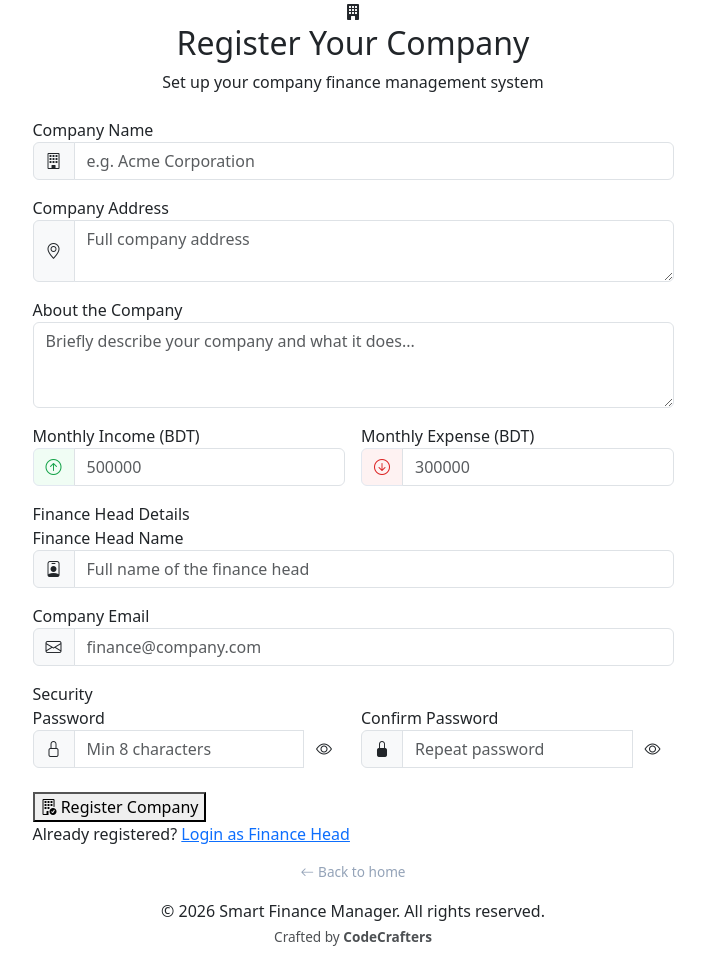
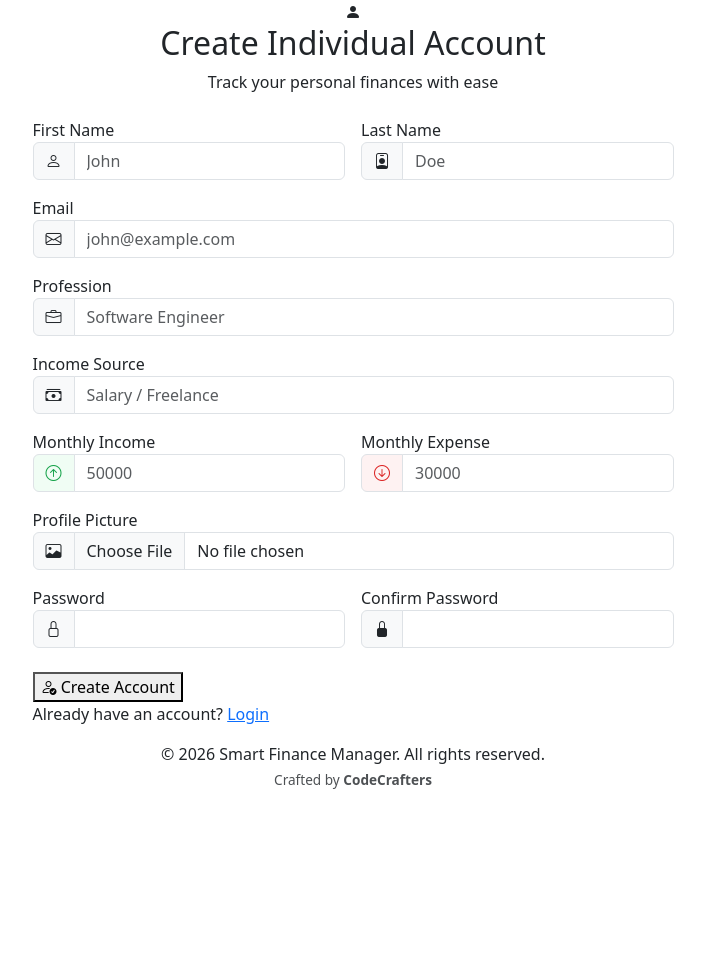
Before and after one commit to rakiburraj/smart_finanace_manager, a Django app: template templates/accounts/individual_register.html in a window 1280 px wide. Shown: the part 56-1019 px from the top of the page, without its empty margins (287-992 px from the left). After the commit the page ends 845 px from the top, so only its background shows below. Run offline with Django 5.2, Linux system fonts and the light colour scheme; the template is opened without the code that fills it, so the values that code supplies are empty.

Commit message:
Update individual_register.html

```diff
--- a/templates/accounts/individual_register.html
+++ b/templates/accounts/individual_register.html
@@ -2,6 +2,7 @@
 {% load static %}
 
 {% block content %}
+
 <section class="auth-section">
   <div class="container">
     <div class="row justify-content-center">
@@ -9,9 +10,11 @@
 
 
         <div class="text-center mb-4">
-          <div class="auth-icon green"><i class="bi bi-building-fill"></i></div>
-          <h2 class="auth-title">Register Your Company</h2>
-          <p class="auth-subtitle">Set up your company finance management system</p>
+          <div class="auth-icon blue">
+            <i class="bi bi-person-fill"></i>
+          </div>
+          <h2 class="auth-title">Create Individual Account</h2>
+          <p class="auth-subtitle">Track your personal finances with ease</p>
         </div>
 
 
@@ -20,134 +23,154 @@
             {% csrf_token %}
 
 
-            <div class="mb-3">
-              <label class="auth-label">Company Name</label>
-              <div class="input-group">
-                <span class="input-group-text auth-input-icon"><i class="bi bi-building"></i></span>
-                <input type="text" name="company_name" class="form-control" placeholder="e.g. Acme Corporation" required>
+            <div class="row g-3 mb-3">
+              <div class="col-md-6">
+                <label class="auth-label">First Name</label>
+                <div class="input-group">
+                  <span class="input-group-text auth-input-icon">
+                    <i class="bi bi-person"></i>
+                  </span>
+                  <input type="text" name="first_name" class="form-control" placeholder="John" required>
+                </div>
+              </div>
+
+              <div class="col-md-6">
+                <label class="auth-label">Last Name</label>
+                <div class="input-group">
+                  <span class="input-group-text auth-input-icon">
+                    <i class="bi bi-person-badge"></i>
+                  </span>
+                  <input type="text" name="last_name" class="form-control" placeholder="Doe" required>
+                </div>
               </div>
             </div>
 
 
             <div class="mb-3">
-              <label class="auth-label">Company Address</label>
+              <label class="auth-label">Email</label>
               <div class="input-group">
-                <span class="input-group-text auth-input-icon"><i class="bi bi-geo-alt"></i></span>
-                <textarea name="company_address" class="form-control" rows="2" placeholder="Full company address" required></textarea>
+                <span class="input-group-text auth-input-icon">
+                  <i class="bi bi-envelope"></i>
+                </span>
+                <input type="email" name="email" class="form-control" placeholder="john@example.com" required>
               </div>
             </div>
 
 
             <div class="mb-3">
-              <label class="auth-label">About the Company</label>
-              <textarea name="company_description" class="form-control" rows="3" placeholder="Briefly describe your company and what it does..." required></textarea>
+              <label class="auth-label">Profession</label>
+              <div class="input-group">
+                <span class="input-group-text auth-input-icon">
+                  <i class="bi bi-briefcase"></i>
+                </span>
+                <input type="text" name="profession" class="form-control" placeholder="Software Engineer">
+              </div>
+            </div>
+
+
+            <div class="mb-3">
+              <label class="auth-label">Income Source</label>
+              <div class="input-group">
+                <span class="input-group-text auth-input-icon">
+                  <i class="bi bi-cash-stack"></i>
+                </span>
+                <input type="text" name="income_source" class="form-control" placeholder="Salary / Freelance">
+              </div>
             </div>
 
 
             <div class="row g-3 mb-3">
               <div class="col-md-6">
-                <label class="auth-label">Monthly Income (BDT)</label>
+                <label class="auth-label">Monthly Income</label>
                 <div class="input-group">
-                  <span class="input-group-text" style="background:#f0fdf4;border-color:#e2e8f0;color:#16a34a;"><i class="bi bi-arrow-up-circle"></i></span>
-                  <input type="number" name="monthly_income" class="form-control" placeholder="500000" step="0.01" required>
+                  <span class="input-group-text" style="background:#f0fdf4;color:#16a34a;">
+                    <i class="bi bi-arrow-up-circle"></i>
+                  </span>
+                  <input type="number" name="monthly_income" class="form-control" placeholder="50000">
                 </div>
               </div>
+
               <div class="col-md-6">
-                <label class="auth-label">Monthly Expense (BDT)</label>
+                <label class="auth-label">Monthly Expense</label>
                 <div class="input-group">
-                  <span class="input-group-text" style="background:#fef2f2;border-color:#e2e8f0;color:#dc2626;"><i class="bi bi-arrow-down-circle"></i></span>
-                  <input type="number" name="monthly_expense" class="form-control" placeholder="300000" step="0.01" required>
+                  <span class="input-group-text" style="background:#fef2f2;color:#dc2626;">
+                    <i class="bi bi-arrow-down-circle"></i>
+                  </span>
+                  <input type="number" name="monthly_expense" class="form-control" placeholder="30000">
                 </div>
               </div>
             </div>
 
 
-            <div class="auth-divider"><span>Finance Head Details</span></div>
+            <div class="mb-3">
+              <label class="auth-label">Profile Picture</label>
+              <div class="input-group">
+                <span class="input-group-text auth-input-icon">
+                  <i class="bi bi-image"></i>
+                </span>
+                <input type="file" name="profile_pic" class="form-control" onchange="previewPic(this)">
+              </div>
 
-
-            <div class="mb-3">
-              <label class="auth-label">Finance Head Name</label>
-              <div class="input-group">
-                <span class="input-group-text auth-input-icon"><i class="bi bi-person-badge"></i></span>
-                <input type="text" name="first_name" class="form-control" placeholder="Full name of the finance head" required>
-              </div>
+              <img id="preview" class="mt-2" style="width:70px;height:70px;border-radius:50%;object-fit:cover;display:none;border:2px solid #e2e8f0;">
             </div>
 
-
-            <div class="mb-3">
-              <label class="auth-label">Company Email</label>
-              <div class="input-group">
-                <span class="input-group-text auth-input-icon"><i class="bi bi-envelope"></i></span>
-                <input type="email" name="company_email" class="form-control" placeholder="finance@company.com" required>
-              </div>
-            </div>
-
-
-            <div class="auth-divider"><span>Security</span></div>
 
             <div class="row g-3 mb-4">
               <div class="col-md-6">
                 <label class="auth-label">Password</label>
                 <div class="input-group">
-                  <span class="input-group-text auth-input-icon"><i class="bi bi-lock"></i></span>
-                  <input type="password" name="password1" id="pass1" class="form-control" placeholder="Min 8 characters" required>
-                  <button class="btn pass-toggle" type="button" onclick="togglePass('pass1','eye1')">
-                    <i class="bi bi-eye" id="eye1"></i>
-                  </button>
+                  <span class="input-group-text auth-input-icon">
+                    <i class="bi bi-lock"></i>
+                  </span>
+                  <input type="password" name="password1" id="pass1" class="form-control" required>
                 </div>
               </div>
+
               <div class="col-md-6">
                 <label class="auth-label">Confirm Password</label>
                 <div class="input-group">
-                  <span class="input-group-text auth-input-icon"><i class="bi bi-lock-fill"></i></span>
-                  <input type="password" name="password2" id="pass2" class="form-control" placeholder="Repeat password" required>
-                  <button class="btn pass-toggle" type="button" onclick="togglePass('pass2','eye2')">
-                    <i class="bi bi-eye" id="eye2"></i>
-                  </button>
+                  <span class="input-group-text auth-input-icon">
+                    <i class="bi bi-lock-fill"></i>
+                  </span>
+                  <input type="password" name="password2" id="pass2" class="form-control" required>
                 </div>
               </div>
             </div>
 
 
             {% if form.errors %}
-            <div class="alert alert-danger mb-3">
-              {% for field in form %}{% for error in field.errors %}<div>{{ error }}</div>{% endfor %}{% endfor %}
-              {% for error in form.non_field_errors %}<div>{{ error }}</div>{% endfor %}
+            <div class="alert alert-danger">
+              {{ form.errors }}
             </div>
             {% endif %}
 
 
-            <button type="submit" class="auth-btn auth-btn-green">
-              <i class="bi bi-building-check"></i> Register Company
+            <button type="submit" class="auth-btn auth-btn-blue">
+              <i class="bi bi-person-check"></i> Create Account
             </button>
+
           </form>
 
           <p class="auth-bottom-link">
-            Already registered?
-            <a href="{% url 'accounts:finance_head_login' %}" class="green">Login as Finance Head</a>
+            Already have an account?
+            <a href="{% url 'accounts:individual_login' %}" class="blue">Login</a>
           </p>
         </div>
 
-        <p class="text-center mt-3" style="font-size:0.85rem;">
-          <a href="/" style="color:#94a3b8;text-decoration:none;"><i class="bi bi-arrow-left me-1"></i>Back to home</a>
-        </p>
       </div>
     </div>
   </div>
 </section>
+
 {% endblock %}
 
 {% block extra_js %}
 <script>
-function togglePass(inputId, iconId) {
-  const input = document.getElementById(inputId);
-  const icon  = document.getElementById(iconId);
-  if (input.type === 'password') {
-    input.type = 'text';
-    icon.classList.replace('bi-eye', 'bi-eye-slash');
-  } else {
-    input.type = 'password';
-    icon.classList.replace('bi-eye-slash', 'bi-eye');
+function previewPic(input){
+  const img = document.getElementById('preview');
+  if(input.files && input.files[0]){
+    img.src = URL.createObjectURL(input.files[0]);
+    img.style.display = 'block';
   }
 }
 </script>
```
